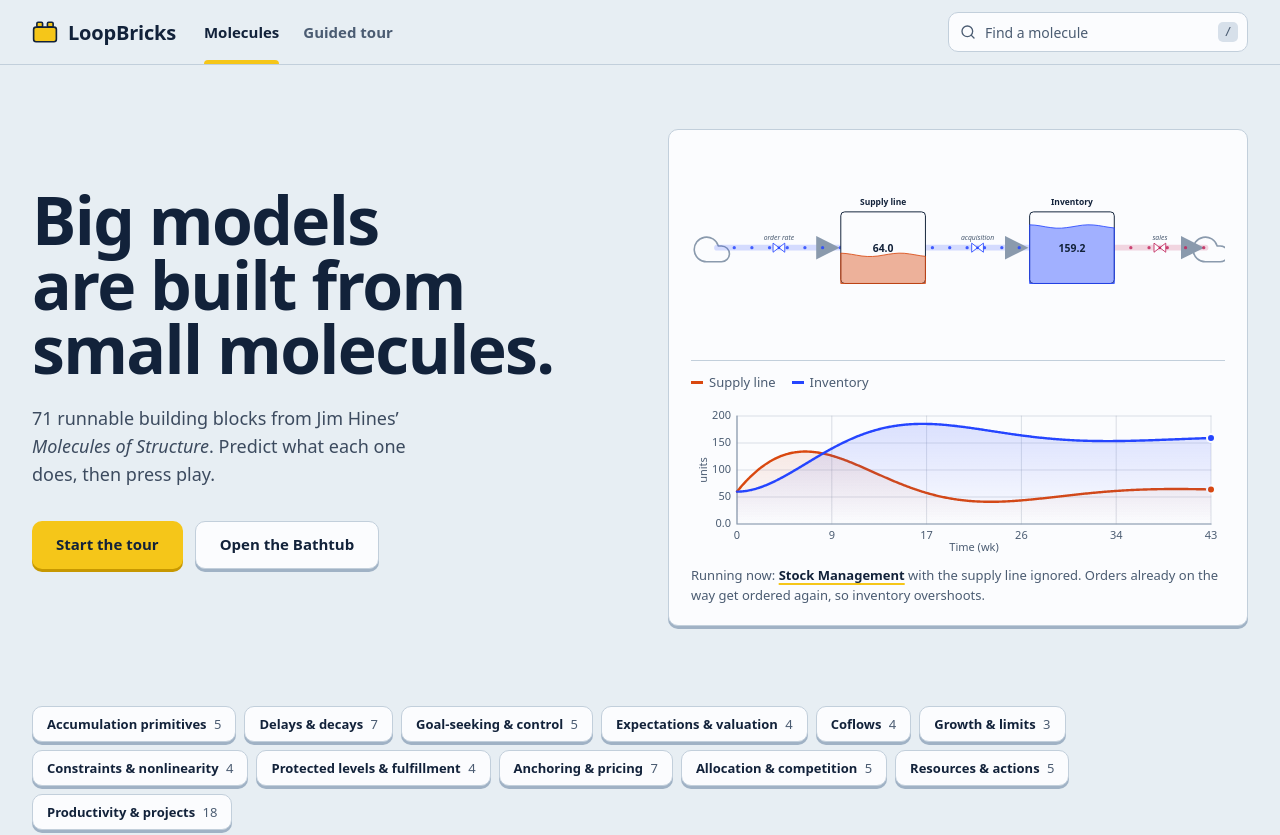
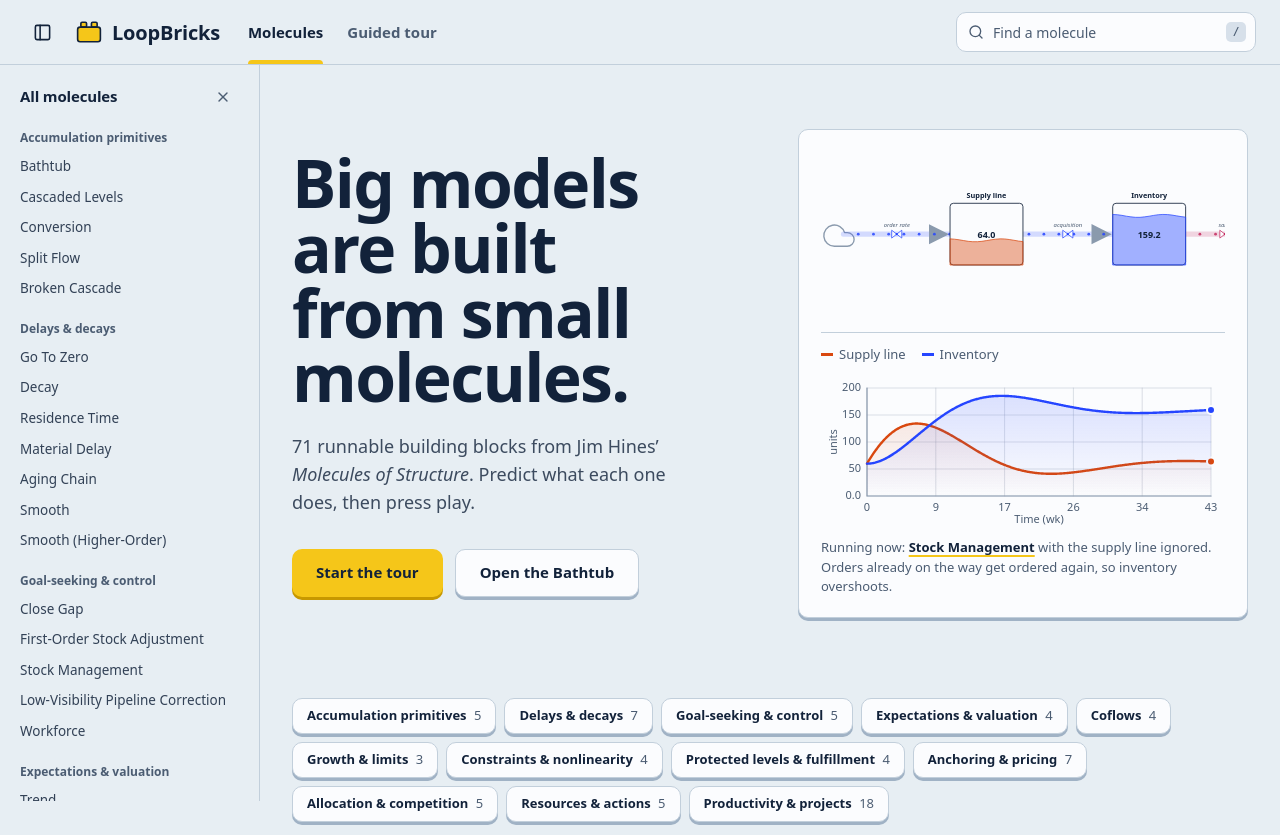
Before and after one commit to waelrash1/loopbricks, a React (Vite) app: page / in a window 1280 px wide. Shown: the top 835 px of the page. Built offline with nearby package versions, Linux system fonts and the light colour scheme.

Commit message:
Add a side pane listing every molecule, with a toggle to hide it

```diff
--- /dev/null
+++ b/src/components/SidePane.tsx
@@ -0,0 +1,63 @@
+import { useEffect, useRef } from "react";
+import { X } from "lucide-react";
+import { GROUPS, MODELS } from "@/data/molecules";
+import { cn } from "@/lib/utils";
+
+// Every molecule by family, beside the page. On large screens it sits in the layout;
+// below that it slides over the page and closes after a pick.
+export default function SidePane({ current, onSelect, onClose }: { current?: string; onSelect: (k: string) => void; onClose: () => void }) {
+  const list = useRef<HTMLElement>(null);
+  const narrow = () => !matchMedia("(min-width: 1024px)").matches;
+
+  useEffect(() => {
+    list.current?.querySelector('[aria-current="page"]')?.scrollIntoView({ block: "nearest" });
+  }, [current]);
+
+  useEffect(() => {
+    const onKey = (e: KeyboardEvent) => e.key === "Escape" && narrow() && onClose();
+    window.addEventListener("keydown", onKey);
+    return () => window.removeEventListener("keydown", onKey);
+  }, [onClose]);
+
+  return (
+    <>
+      <div aria-hidden onClick={onClose} className="lg:hidden fixed inset-0 z-30 bg-foreground/30" />
+      <nav
+        ref={list}
+        aria-label="All molecules"
+        className="fixed lg:sticky z-40 lg:z-auto left-0 top-0 lg:top-16 h-[100dvh] lg:h-[calc(100dvh-4rem)] w-[280px] lg:w-[260px] shrink-0 overflow-y-auto border-r border-border bg-background px-3 pt-4 pb-10"
+      >
+        <div className="flex items-center justify-between px-2 mb-2">
+          <span className="heading text-[15px]">All molecules</span>
+          <button onClick={onClose} aria-label="Hide the molecule list" className="grid place-items-center w-8 h-8 rounded-[7px] text-muted-foreground hover:bg-muted hover:text-foreground">
+            <X size={16} aria-hidden />
+          </button>
+        </div>
+        {GROUPS.map((g) => (
+          <section key={g.title} className="mt-4">
+            <h2 className="px-2 mb-1 text-[12px] font-bold text-muted-foreground">{g.title}</h2>
+            <ul>
+              {g.keys.map((k) => (
+                <li key={k}>
+                  <button
+                    onClick={() => {
+                      onSelect(k);
+                      if (narrow()) onClose();
+                    }}
+                    aria-current={k === current ? "page" : undefined}
+                    className={cn(
+                      "w-full text-left rounded-[7px] px-2 py-1.5 text-[13.5px] leading-snug",
+                      k === current ? "bg-accent font-semibold shadow-[0_2px_0_hsl(var(--accent-edge))]" : "text-foreground/85 hover:bg-muted"
+                    )}
+                  >
+                    {MODELS[k].name}
+                  </button>
+                </li>
+              ))}
+            </ul>
+          </section>
+        ))}
+      </nav>
+    </>
+  );
+}
--- a/src/components/TopBar.tsx
+++ b/src/components/TopBar.tsx
@@ -1,5 +1,5 @@
 import { useEffect, useRef, useState } from "react";
-import { Search } from "lucide-react";
+import { PanelLeft, Search } from "lucide-react";
 import { MODELS } from "@/data/molecules";
 import { groupOf, search } from "@/data/catalog";
 import { cn } from "@/lib/utils";
@@ -25,12 +25,16 @@ export default function TopBar({
   mapActive,
   startTour,
   tourActive,
+  paneOpen,
+  togglePane,
 }: {
   onSelect: (k: string) => void;
   showMap: () => void;
   mapActive: boolean;
   startTour: () => void;
   tourActive: boolean;
+  paneOpen: boolean;
+  togglePane: () => void;
 }) {
   const [query, setQuery] = useState("");
   const [cursor, setCursor] = useState(0);
@@ -57,7 +61,16 @@ export default function TopBar({
 
   return (
     <header className="sticky top-0 z-30 bg-background/90 backdrop-blur border-b border-border">
-      <div className="max-w-[1320px] mx-auto px-4 md:px-8 flex flex-wrap items-center gap-x-7">
+      <div className="px-4 md:px-6 flex flex-wrap items-center gap-x-7">
+        <button
+          onClick={togglePane}
+          aria-expanded={paneOpen}
+          aria-label={paneOpen ? "Hide the molecule list" : "Show the molecule list"}
+          title={paneOpen ? "Hide the molecule list" : "Show the molecule list"}
+          className={cn("-mr-3 grid place-items-center w-9 h-9 rounded-[8px] hover:bg-muted", paneOpen ? "text-foreground" : "text-muted-foreground")}
+        >
+          <PanelLeft size={19} aria-hidden />
+        </button>
         <button onClick={showMap} className="h-16 flex items-center gap-2.5 rounded-btn" aria-label="LoopBricks, all molecules">
           <BrickMark />
           <span className="heading text-[20px]">LoopBricks</span>
--- a/src/pages/MoleculeExplorer.tsx
+++ b/src/pages/MoleculeExplorer.tsx
@@ -6,6 +6,7 @@ import { PRESETS } from "@/data/presets";
 import { LESSONS } from "@/data/lessons";
 import { useSimulation } from "@/hooks/useSimulation";
 import TopBar from "@/components/TopBar";
+import SidePane from "@/components/SidePane";
 import StockFlowDiagram from "@/components/StockFlowDiagram";
 import CausalLoopDiagram from "@/components/CausalLoopDiagram";
 import TimeSeriesChart from "@/components/TimeSeriesChart";
@@ -33,6 +34,23 @@ const go = (hash: string) => {
 export default function MoleculeExplorer() {
   const [route, setRoute] = useState(parseRoute);
   const [showInfluences, setShowInfluences] = useState(true);
+  // open by default on wide screens, where the choice is remembered
+  const [paneOpen, setPaneOpen] = useState(() => {
+    if (!matchMedia("(min-width: 1024px)").matches) return false;
+    try {
+      return localStorage.getItem("pane") !== "closed";
+    } catch {
+      return true;
+    }
+  });
+  const togglePane = (open = !paneOpen) => {
+    setPaneOpen(open);
+    try {
+      if (matchMedia("(min-width: 1024px)").matches) localStorage.setItem("pane", open ? "open" : "closed");
+    } catch {
+      // storage blocked: the pane just won't remember
+    }
+  };
   useEffect(() => {
     const onHash = () => {
       setRoute(parseRoute());
@@ -99,9 +117,11 @@ export default function MoleculeExplorer() {
       <a href="#main" onClick={(e) => (e.preventDefault(), document.getElementById("main")?.focus())} className="sr-only focus:not-sr-only focus:fixed focus:left-4 focus:top-3 focus:z-40 brick brick-y px-4 py-2 text-sm font-semibold">
         Skip to content
       </a>
-      <TopBar onSelect={open} showMap={showMap} mapActive={view === "map"} startTour={startTour} tourActive={view === "learn"} />
+      <TopBar onSelect={open} showMap={showMap} mapActive={view === "map"} startTour={startTour} tourActive={view === "learn"} paneOpen={paneOpen} togglePane={() => togglePane()} />
 
-      <main id="main" tabIndex={-1} className="pb-16 focus:outline-none">
+      <div className="flex">
+        {paneOpen && <SidePane current={view === "map" ? undefined : key} onSelect={open} onClose={() => togglePane(false)} />}
+        <main id="main" tabIndex={-1} className="flex-1 min-w-0 pb-16 focus:outline-none">
         {view === "map" ? (
           <>
             {route.view === "map" && route.missing && (
@@ -283,7 +303,8 @@ export default function MoleculeExplorer() {
             </nav>
           </div>
         )}
-      </main>
+        </main>
+      </div>
     </div>
   );
 }
```
